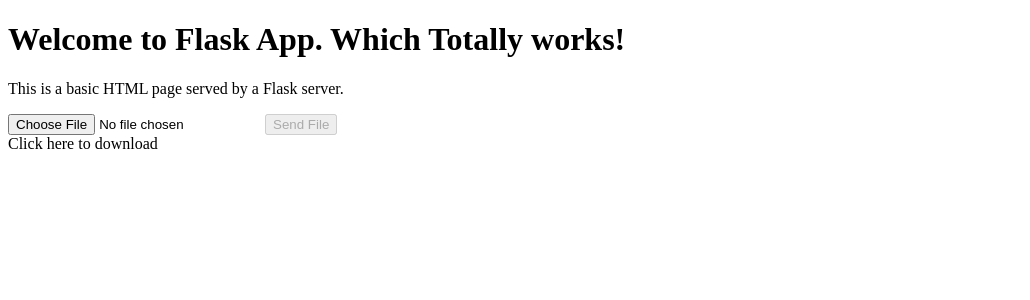
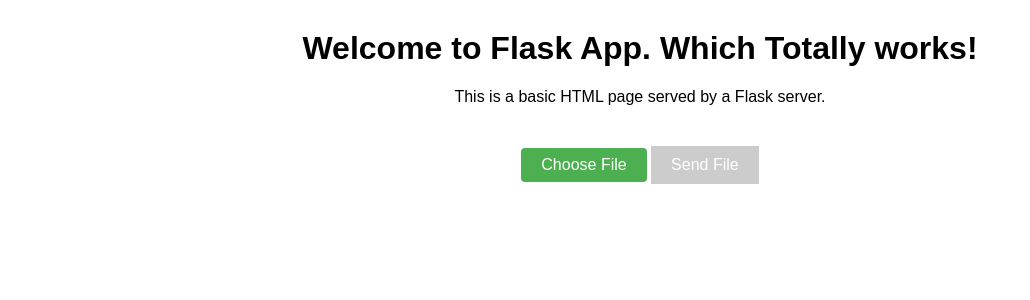
Before and after one commit to an-tonic/QRTeleport, a Flask app: template templates/index.html in a window 1280 px wide. Shown: the top 300 px of the page, without its empty margins (0-1030 px from the left). Run offline with Flask 3, Linux system fonts and the light colour scheme; the template is opened without the code that fills it: most values are stand-ins (such as "Sample title", 1, 10 or a date in 2020); some libraries are stand-ins or nearby versions.

Commit message:
Added CSS, some events

```diff
--- a/app.py
+++ b/app.py
@@ -1,5 +1,4 @@
 import uuid
-
 from flask import Flask, render_template, request
 from flask_socketio import SocketIO
 from flask_talisman import Talisman
--- a/static/scripts.js
+++ b/static/scripts.js
@@ -1,5 +1,9 @@
 document.addEventListener('DOMContentLoaded', () => {
-  document.getElementById('sendButton').addEventListener('click', sendFile);
+    document.getElementById('sendButton').addEventListener('click', sendFile);
+    document.getElementById('fileInput').addEventListener('change', function () {
+
+        document.getElementById('sendButton').disabled = !(fileInput.files.length !== 0 && connectedToPeer);
+    });
 });
 
 // Establish socket connection
@@ -9,15 +13,13 @@
     initiator: Initiator,
     trickle: false
 })
+var connectedToPeer = false;
 // Chunk size for splitting the file
  const chunkSize = 16 * 1024; //16KB
 
-p.on('close', () => {
-    console.log("f")
-})
+
 
 const getParameterByName = name => new URLSearchParams(window.location.search).get(name);
-// Attach event listener to the button
 
 const sendChunksAsync = async (chunks) => {
   for (const chunk of chunks) {
@@ -33,7 +35,6 @@
 // Function to handle file sending
 function sendFile() {
 
-    const fileInput = document.getElementById('fileInput');
     const file = fileInput.files[0];
     const fileReader = new FileReader();
 
@@ -74,11 +75,18 @@
 
 p.on('connect', () => {
     console.log('CONNECT')
-//Enabling send button
-    document.getElementById("sendButton").removeAttribute("disabled");
+    //Enabling send button
+    connectedToPeer = true;
+    socket.disconnect();
+    document.getElementById("qrcode").remove();
+    document.getElementById("link").remove();
 })
 
-
+p.on('close', () => {
+    alert("You have been disconnected from your peer");
+    connectedToPeer = false;
+    document.getElementById('sendButton').disabled = true;
+})
 
 let receivedChunks = [];
 let expectedChunkCount = 0;
@@ -90,9 +98,12 @@
         receivedChunks.push(data);
         if(receivedChunks.length === expectedChunkCount){
             const file = new Blob(receivedChunks);
-            const downloadLink = document.getElementById('downloadLink');
-            downloadLink.href = URL.createObjectURL(file);
-            downloadLink.download = filename;
+            const link = document.createElement('a');
+            const downloadLinkDiv = document.getElementById('downloadLinkDiv');
+            downloadLinkDiv.appendChild(link);
+            link.innerText = filename;
+            link.href = URL.createObjectURL(file);
+            link.download = filename;
             receivedChunks = [];
             expectedChunkCount = 0;
             metadataReceived = false;
--- /dev/null
+++ b/static/styles.css
@@ -0,0 +1,136 @@
+
+/* Global styles */
+body {
+    font-family: Arial, sans-serif;
+    margin: 0;
+    padding: 0;
+}
+
+h1 {
+    text-align: center;
+    margin-top: 30px;
+}
+
+p {
+    text-align: center;
+}
+
+/* Form styles */
+form {
+    text-align: center;
+    margin-top: 20px;
+}
+
+#fileInput {
+    margin-right: 10px;
+    display:none;
+}
+
+#sendButton {
+    padding: 10px 20px;
+    background-color: #4CAF50;
+    color: #fff;
+    border: none;
+    cursor: pointer;
+    font-size: 16px;
+}
+
+#sendButton:disabled {
+    background-color: #ccc;
+    cursor: not-allowed;
+}
+
+/* QR code and link styles */
+#qrcode {
+    text-align: center;
+    margin-top: 40px;
+}
+
+#link {
+    text-align: center;
+    margin-top: 10px;
+}
+
+#link a {
+    text-decoration: none;
+    color: #0066cc;
+}
+
+/* Download link styles */
+#downloadLinkDiv {
+    margin-top: 20px;
+    text-align: center;
+}
+
+#downloadLinkDiv a {
+    display: block;
+    margin-bottom: 5px;
+    text-decoration: none;
+    color: #0066cc;
+}
+/* QR code styles */
+#qrcode canvas {
+    max-width: 100%;
+    height: auto;
+}
+
+.custom-file-input {
+    display: inline-block;
+    padding: 8px 20px;
+    background-color: #4CAF50;
+    color: #fff;
+    border: none;
+    cursor: pointer;
+    font-size: 16px;
+    border-radius: 4px;
+    transition: background-color 0.3s ease;
+}
+
+.custom-file-input:hover {
+    background-color: #45a049;
+}
+
+.custom-file-input:active {
+    background-color: #3c903c;
+}
+
+.custom-file-input:focus {
+    outline: none;
+}
+
+
+
+/* Media rules for responsiveness */
+@media (max-width: 600px) {
+    h1 {
+        font-size: 24px;
+        margin-top: 10px;
+    }
+
+    p {
+        font-size: 14px;
+    }
+
+    #fileInput {
+        width: 100%;
+        margin-right: 0;
+        margin-bottom: 10px;
+    }
+
+    #sendButton {
+        width: 100%;
+    }
+
+
+    .custom-file-input {
+        width: 100%;
+    }
+    #qrcode {
+        margin-top: 20px;
+    }
+
+    #link {
+        margin-top: 10px;
+        font-size: 14px;
+    }
+}
--- a/templates/index.html
+++ b/templates/index.html
@@ -8,6 +8,7 @@
     <script src="/static/simple-peer/simplepeer.min.js"></script>
     <script src="/static/qrcodejs/qrcode.min.js"></script>
     <script src="/static/scripts.js"></script>
+    <link rel="stylesheet" href="/static/styles.css">
 </head>
 
 <body>
@@ -18,10 +19,15 @@
     <div id="qrcode"></div>
     <div id="link"></div>
     <form>
-        <input type="file" id="fileInput" />
-        <button disabled type="button" id="sendButton">Send File</button>
+        <label for="fileInput" class="custom-file-input">Choose File</label>
+        <input type="file" id="fileInput">
+        <button disabled="" type="button" id="sendButton">Send File</button>
     </form>
-    <a id="downloadLink" download>Click here to download</a>
+
+    <div id="downloadLinkDiv">
+
+    </div>
+
 
 
 </body>
```
